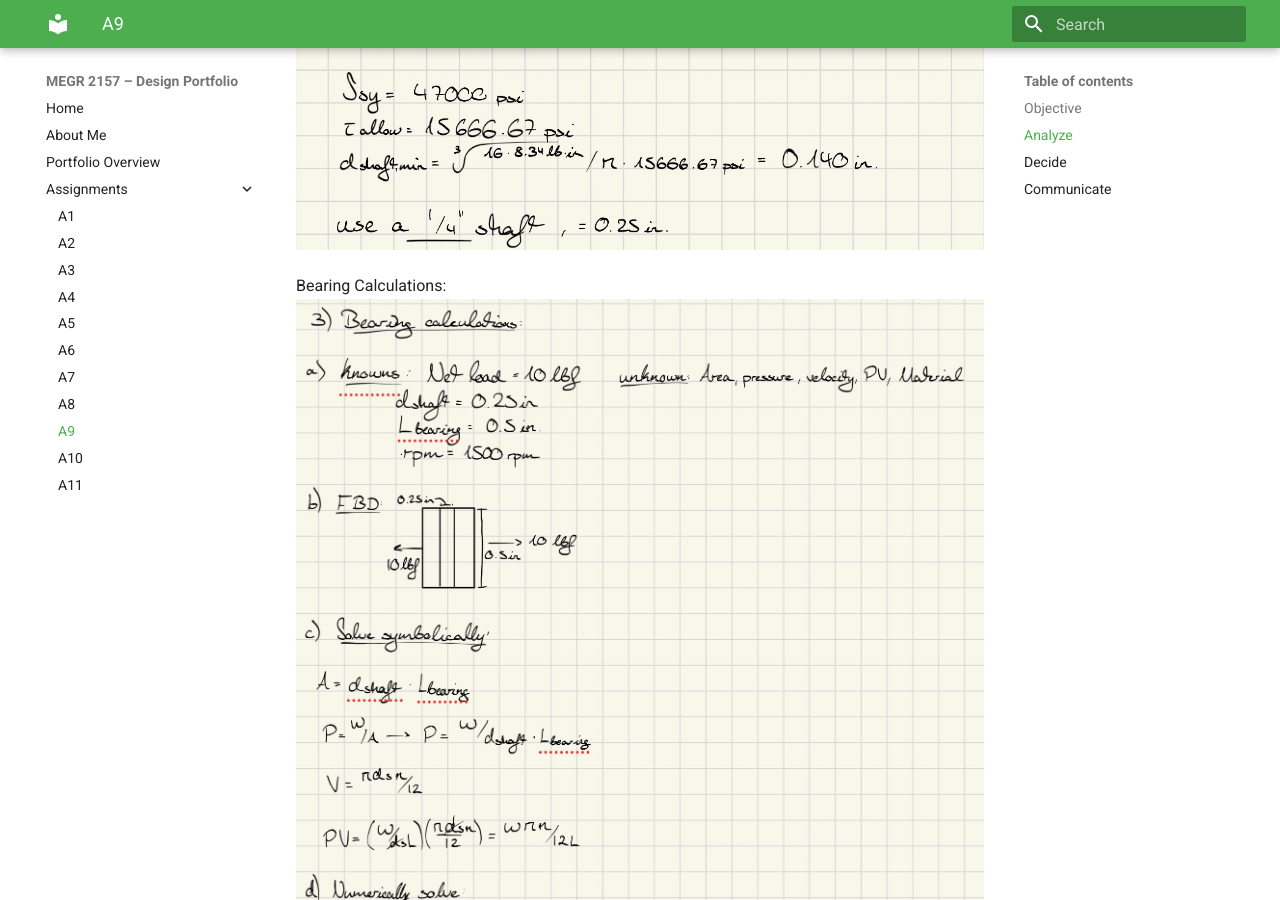
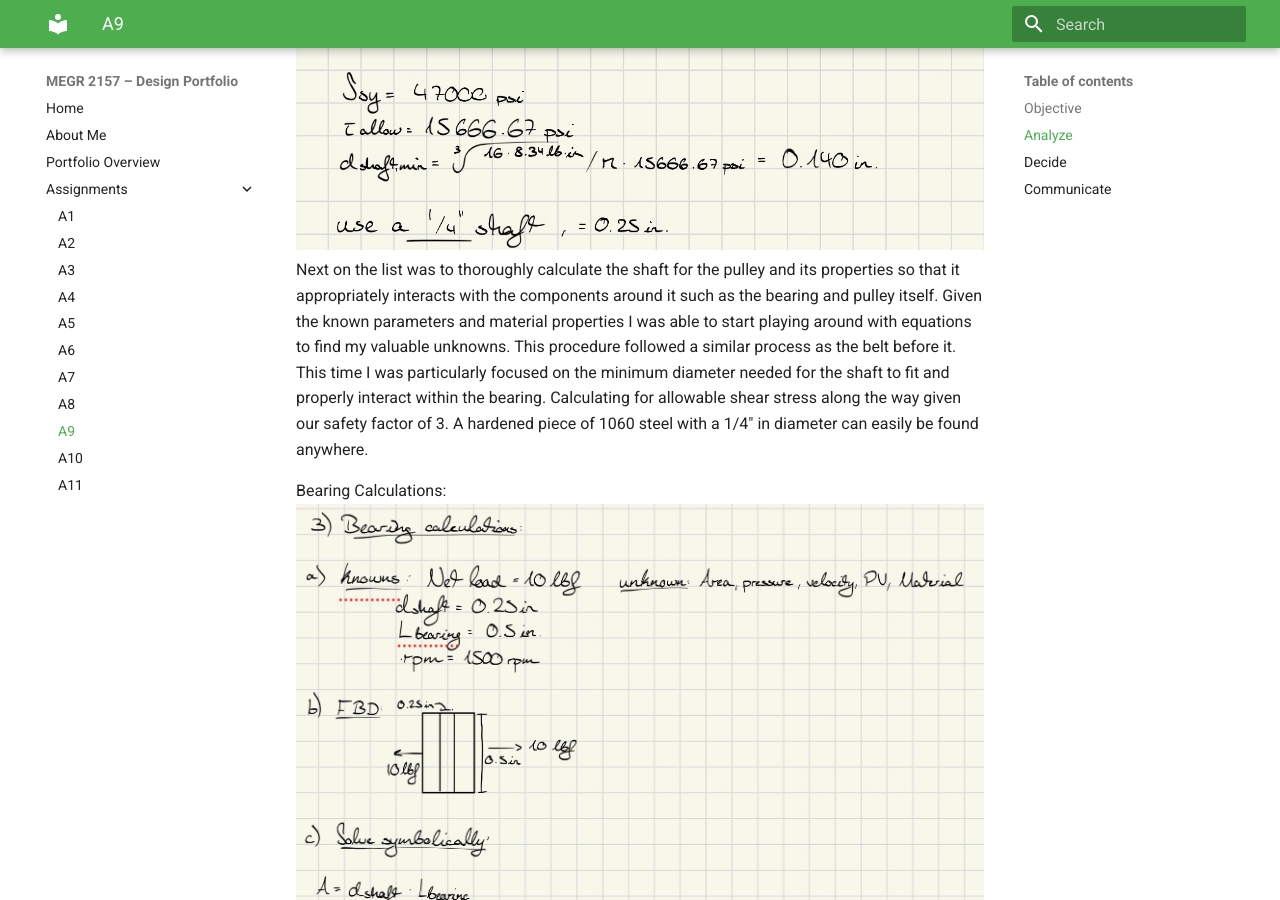
Before and after one commit to jhatch24/megr2156-portfolio, an MkDocs documentation site: the page built from docs/assignments/A09/index.md, in a window 1280 px wide and 900 px high, scrolled down 3122 px. Built offline with MkDocs 1.6.1 and Material for MkDocs 9.7.7, drawn with Linux system fonts in a browser that asks for light colours.

Commit message:
Enhance shaft and bearing calculations section
Added detailed calculations for the shaft and bearing interactions, including focus on minimum diameter and shear stress.

```diff
--- a/docs/assignments/A09/index.md
+++ b/docs/assignments/A09/index.md
@@ -21,6 +21,7 @@ Link to choice of belt (3044K606):  https://www.mcmaster.com/3044K606-1835T382/
 
 Shaft Calculations:
 ![Feature1](IMG_0293.jpeg)
+Next on the list was to thoroughly calculate the shaft for the pulley and its properties so that it appropriately interacts with the components around it such as the bearing and pulley itself. Given the known parameters and material properties I was able to start playing around with equations to find my valuable unknowns. This procedure followed a similar process as the belt before it. This time I was particularly focused on the minimum diameter needed for the shaft to fit and properly interact within the bearing. Calculating for allowable shear stress along the way given our safety factor of 3. A hardened piece of 1060 steel with a 1/4" in diameter can easily be found anywhere.
 
 Bearing Calculations:
 ![Feature1](IMG_0294.jpeg)
```
